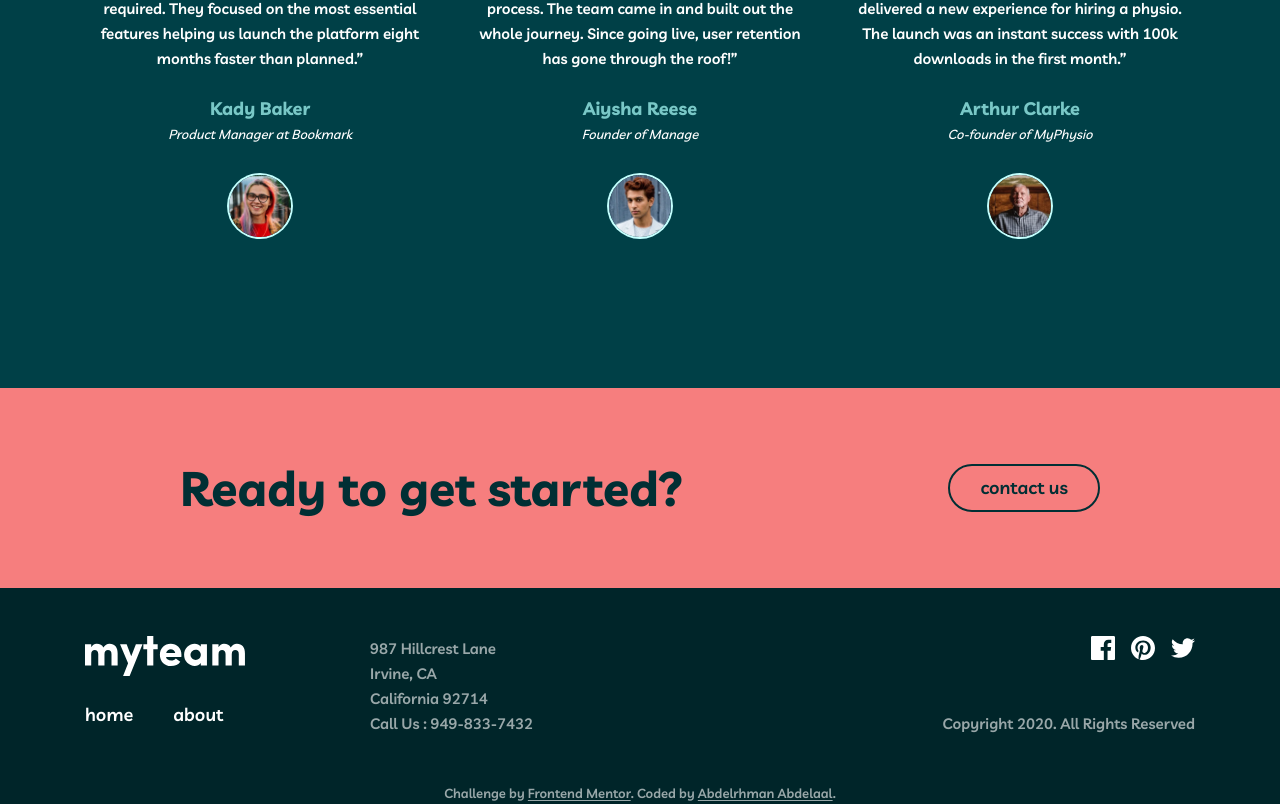
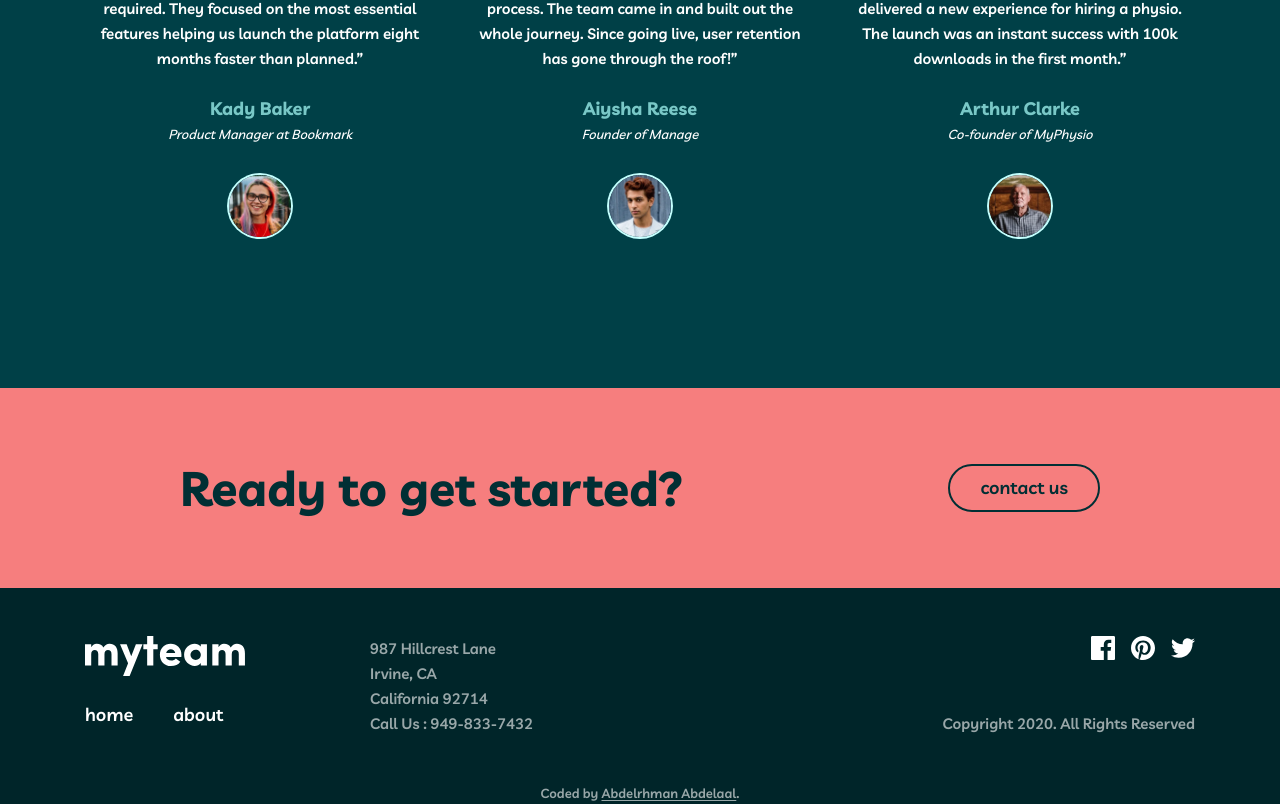
Before and after one commit to MrBlackvanta/myteam-multi-page-website, a Next.js app: page / in a window 1280 px wide. Shown: the part 1741-2545 px from the top of the page. Built offline with nearby package versions, Linux system fonts and the light colour scheme.

Commit message:
docs: update README with project overview and links

```diff
--- a/src/components/layout/attribution.tsx
+++ b/src/components/layout/attribution.tsx
@@ -1,16 +1,7 @@
 export default function Attribution() {
   return (
     <p className="v-container-chrome text-meta text-center text-white/60">
-      Challenge by{" "}
-      <a
-        href="https://www.frontendmentor.io?ref=challenge"
-        target="_blank"
-        rel="noopener noreferrer"
-        className="v-link underline underline-offset-2"
-      >
-        Frontend Mentor
-      </a>
-      . Coded by{" "}
+      Coded by{" "}
       <a
         href="https://www.linkedin.com/in/abdelrhman-vanta/"
         target="_blank"
```
Also changed, not shown: screenshot.webp, 1 other file (tests, documents, lock files or other folders).
